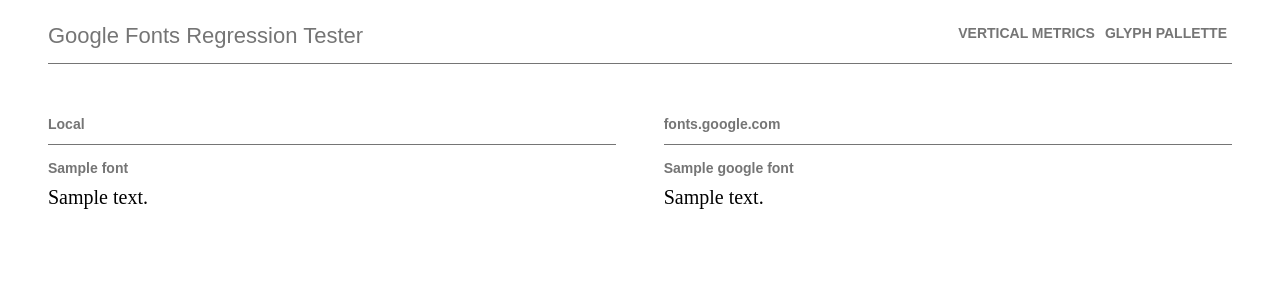
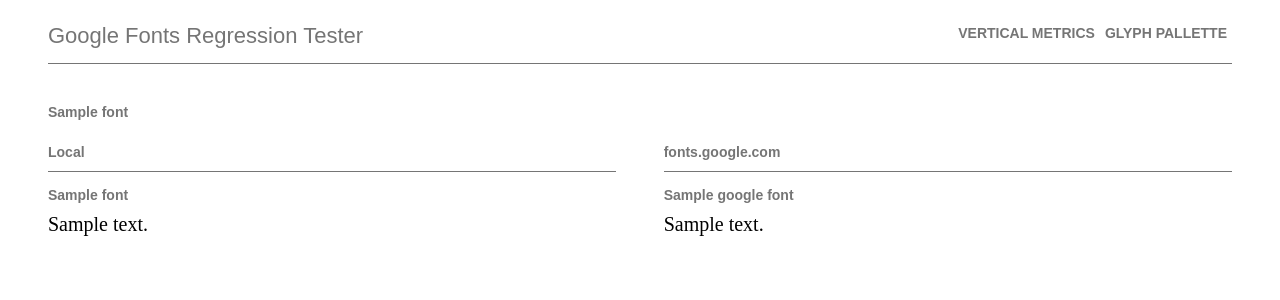
Before and after one commit to googlefonts/gfregression, a Flask app: template app/templates/index.html in a window 1280 px wide. Shown: the top 300 px of the page. Run offline with Flask 2, Linux system fonts and the light colour scheme; the template is opened without the code that fills it: most values are stand-ins (such as "Sample title", 1, 10 or a date in 2020); some libraries are stand-ins or nearby versions.

Commit message:
index: added section navigation

```diff
--- a/app/templates/index.html
+++ b/app/templates/index.html
@@ -120,6 +120,10 @@
     #page-glyph-palette{
       display: none;
     }
+    a {
+      text-decoration: none;
+      color: #757575;
+    }
   </style>
 
 <body>
@@ -128,7 +132,7 @@
   <div class="container">
 
     <div id="container-header">
-      <div class="container-title">
+      <div class="container-title" id="home">
         <h1>Google Fonts Regression Tester</h1>
       </div>
       <div class="container-nav">
@@ -138,11 +142,15 @@
     </div>
 
       <div id="page-vertical-metrics" class="pages">
+        {% for path, font, span_name in local_fonts %}
+          <h2><a href="#{{ font }}-vert">{{ font }}</a></h2>
+        {% endfor %}
+
         <div id="container-left">
           <h2>Local</h2>
           {% for path, font, span_name in local_fonts %}
             <div class="box-200px">
-              <div class="box-header">{{ font }}</div>
+              <div class="box-header" id="{{ font }}-vert">{{ font }}</div>
               <div class="box-content">
                 <span class="{{ span_name }}" style="font-size: 20px;">{{ dummy_text }}</span>
               </div>
@@ -164,9 +172,12 @@
       </div>
 
       <div id="page-glyph-palette" class="pages">
+        {% for path, font, span_name in local_fonts %}
+          <h2><a href="#{{ font }}-palette">{{ font }}</a></h2>
+        {% endfor %}
         {% for font in char_maps %}
           <div class="box-large">
-            <div class="box-header">{{ font }}</div>
+            <div class="box-header" id="{{ font }}-palette">{{ font }}</div>
             <div class="box-content">
               {% for uni, name in char_maps[font] %}
               <div class="box-char">
```
